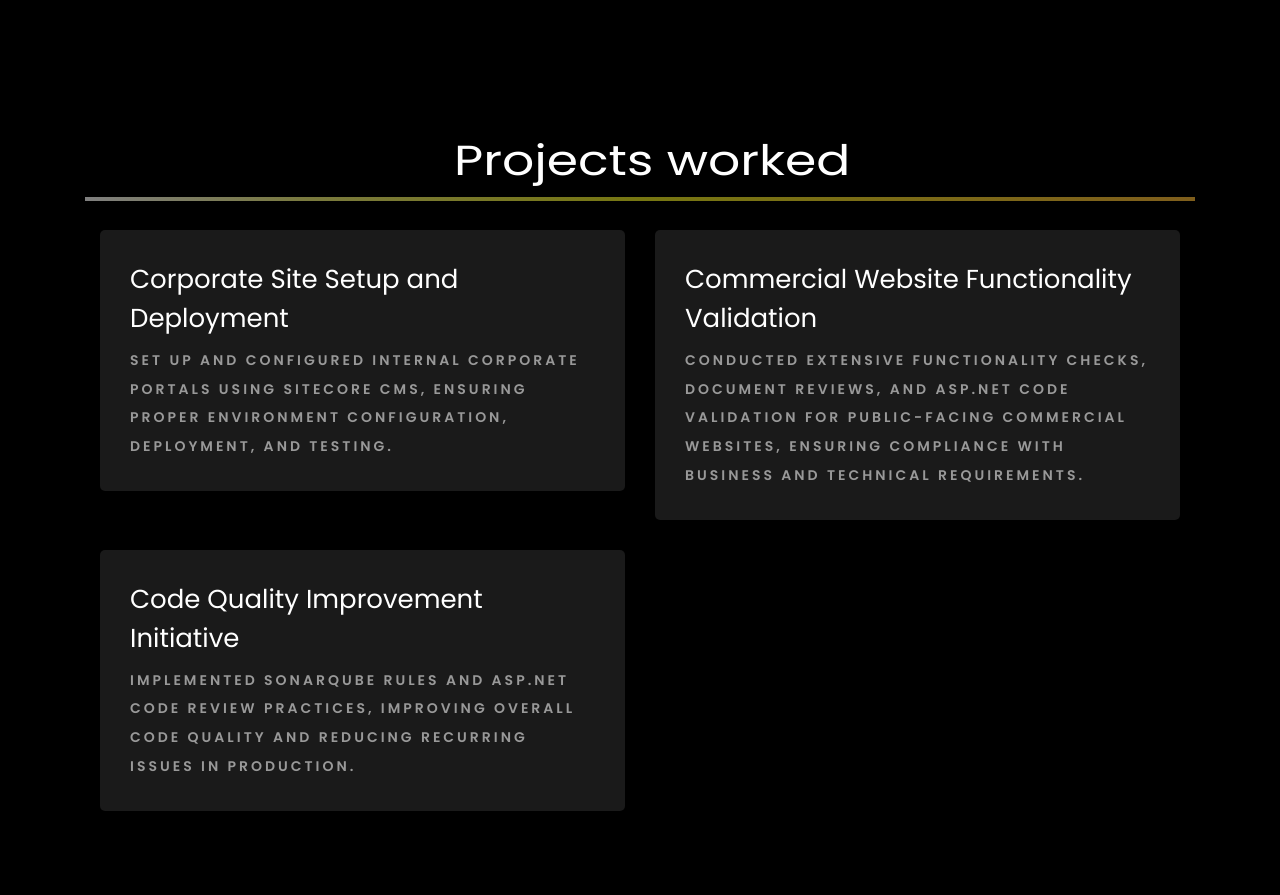
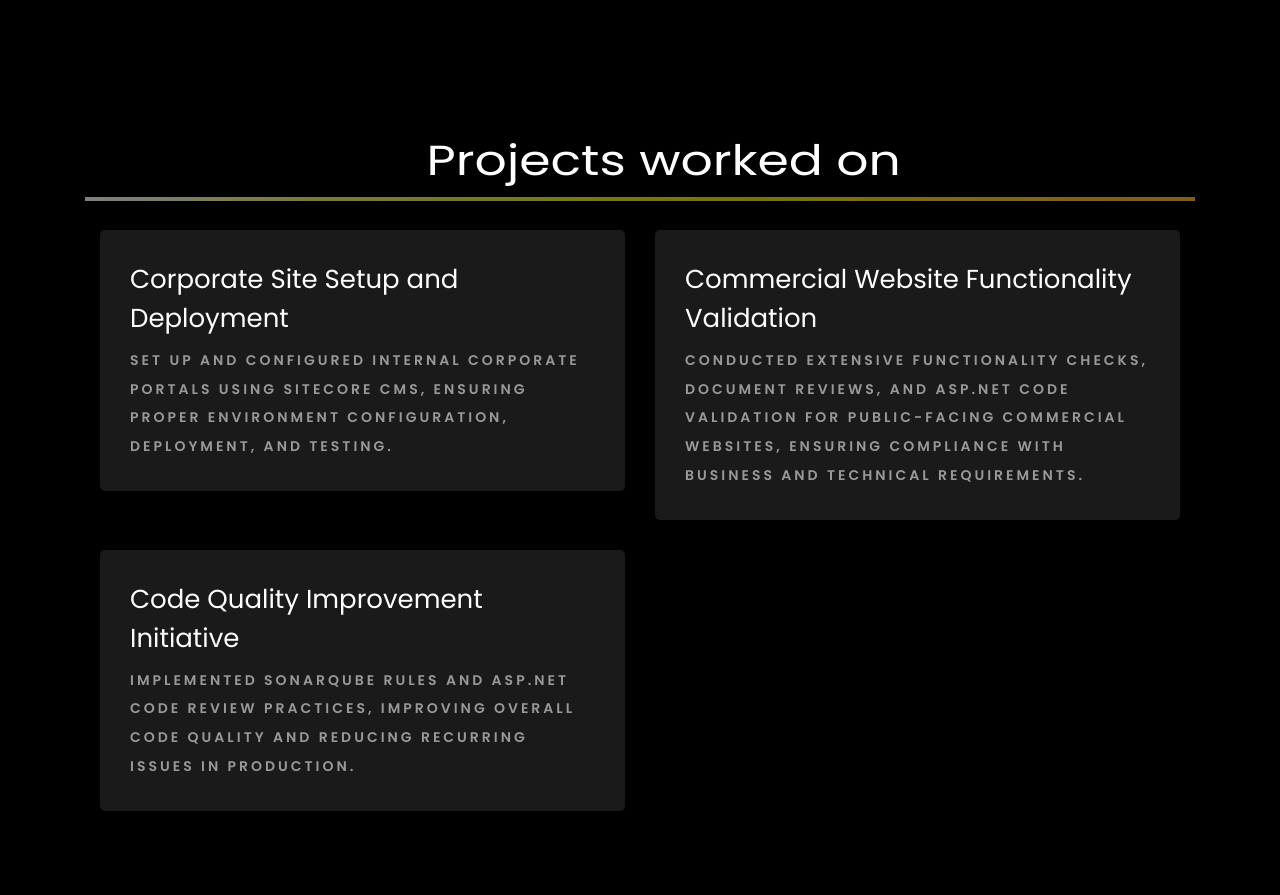
Before and after one commit to Hanoor/Portfolio, a plain HTML site: page index.html in a window 1280 px wide. Shown: the part 2580-3475 px from the top of the page. Drawn offline with Linux system fonts and the light colour scheme; files whose address does not match are found by name.

Commit message:
Update index.html

```diff
--- a/index.html
+++ b/index.html
@@ -329,7 +329,7 @@
 		  <section class="ftco-section" id="project-section">
 			<div class="container">
 		  <div class="row">
-			  <h1 class="big-4" style="padding-left:20px;">Projects worked</h1>
+			  <h1 class="big-4" style="padding-left:40px;">Projects worked on</h1>
 
 			  <div class="underline"></div>
 		  </div>
```
